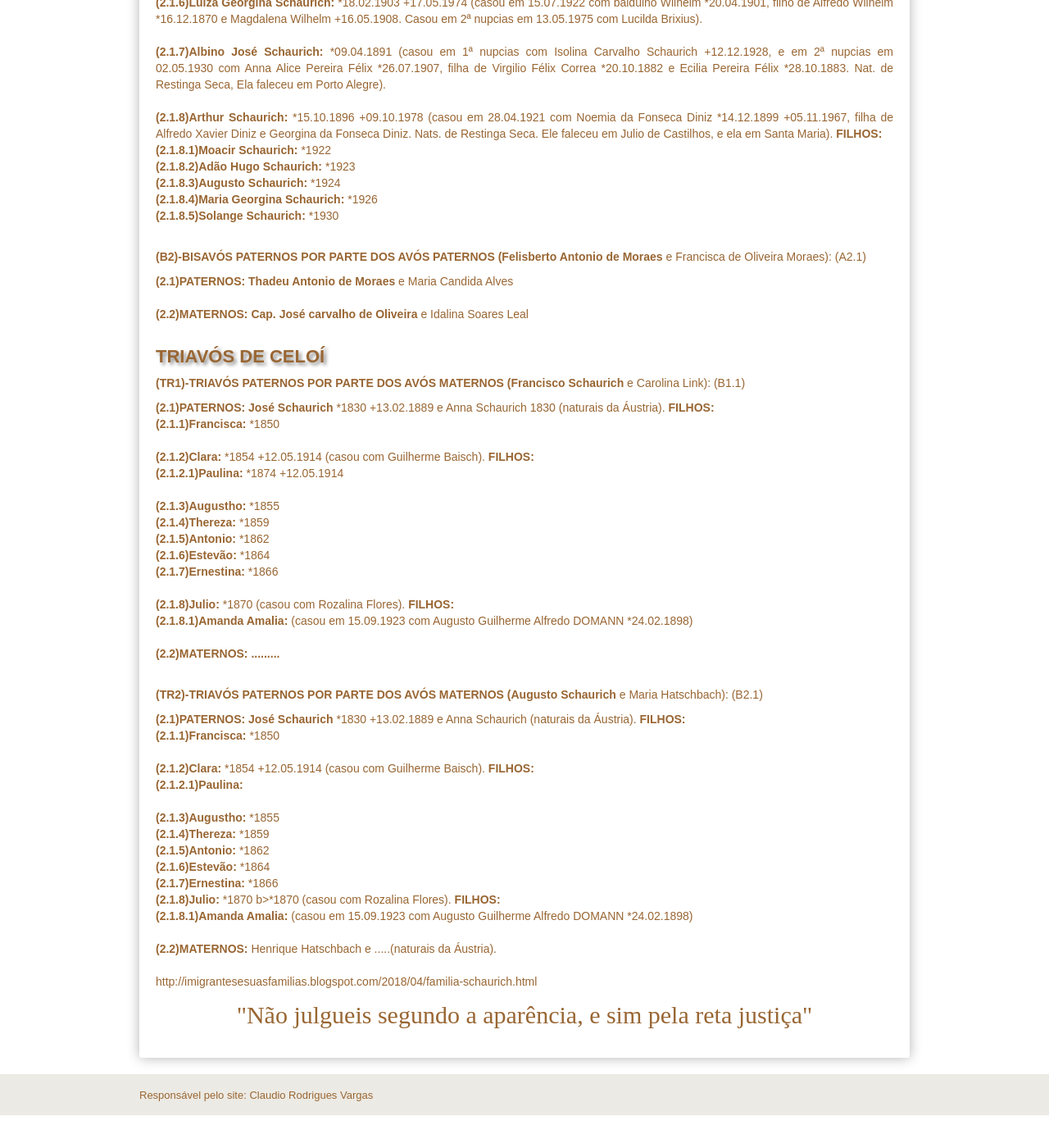
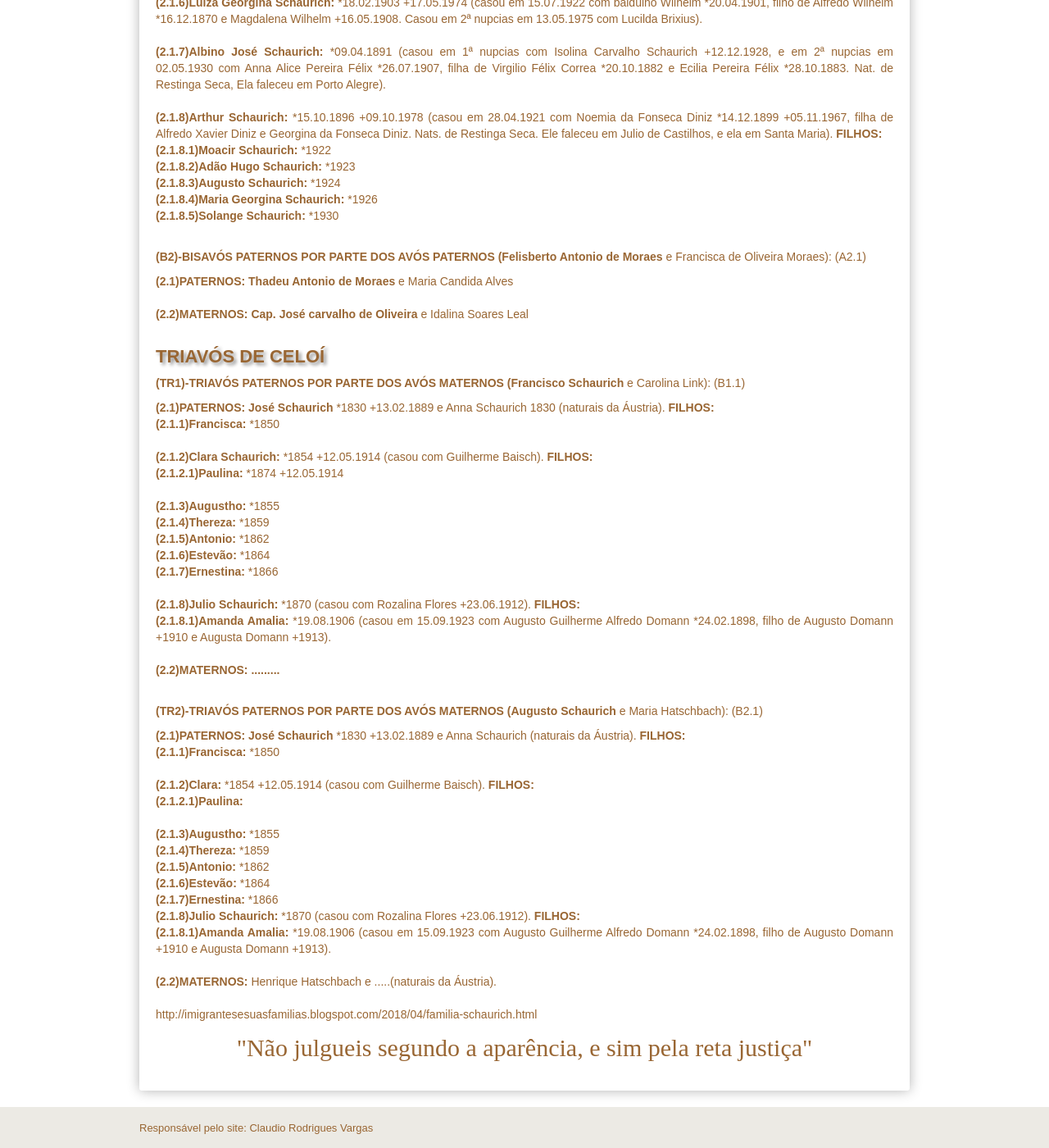
Before and after one commit to claudiovargas1955/claudiovargas1955.github.io, a Jekyll site: the page built from _pages/familia-schaurich.html, in a window 1280 px wide and 1400 px high, scrolled down 2394 px. Shown: the whole window at 82% size. Built offline with Jekyll 4.4.1, drawn with Linux system fonts in a browser that asks for light colours; some web fonts are replaced; before the commit the page ends 3754 px from its top, so only the background shows below that.

Commit message:
Update familia-schaurich.html

```diff
--- a/_pages/familia-schaurich.html
+++ b/_pages/familia-schaurich.html
@@ -291,7 +291,7 @@ Ortiz  avós maternos: José da Silva Moura e Francisca Vargas de Moura RC-83).
 <p><b>(2.1)PATERNOS: José Schaurich </b>*1830 +13.02.1889 e Anna Schaurich 1830 (naturais da Áustria). <b>FILHOS: </b><br>
     <b>(2.1.1)Francisca: </b>*1850 <br><br>
 
-    <b>(2.1.2)Clara: </b>*1854 +12.05.1914 (casou com Guilherme Baisch). <b>FILHOS: </b><br>
+    <b>(2.1.2)Clara Schaurich: </b>*1854 +12.05.1914 (casou com Guilherme Baisch). <b>FILHOS: </b><br>
     <b>(2.1.2.1)Paulina: </b>*1874 +12.05.1914 <br><br>
 
     <b>(2.1.3)Augustho: </b>*1855 <br>
@@ -300,8 +300,9 @@ Ortiz  avós maternos: José da Silva Moura e Francisca Vargas de Moura RC-83).
     <b>(2.1.6)Estevão: </b>*1864 <br>
     <b>(2.1.7)Ernestina: </b>*1866 <br><br>
 
-    <b>(2.1.8)Julio:  </b>*1870 (casou com Rozalina Flores). <b>FILHOS: </b><br>
-    <b>(2.1.8.1)Amanda Amalia: </b>(casou em 15.09.1923 com Augusto Guilherme Alfredo DOMANN *24.02.1898)<br><br>
+    <b>(2.1.8)Julio Schaurich:  </b>*1870 (casou com Rozalina Flores +23.06.1912). <b>FILHOS: </b><br>
+    <b>(2.1.8.1)Amanda Amalia: </b>*19.08.1906 (casou em 15.09.1923 com Augusto Guilherme Alfredo Domann *24.02.1898, filho de Augusto
+    Domann +1910 e Augusta Domann +1913).<br><br>
 
 <b>(2.2)MATERNOS: .........</b><br><br>
 
@@ -318,8 +319,10 @@ Ortiz  avós maternos: José da Silva Moura e Francisca Vargas de Moura RC-83).
     <b>(2.1.6)Estevão: </b>*1864 <br>
     <b>(2.1.7)Ernestina: </b>*1866 <br>
 
-    <b>(2.1.8)Julio: </b>*1870 b>*1870 (casou com Rozalina Flores). <b>FILHOS: </b><br>
-      <b>(2.1.8.1)Amanda Amalia: </b>(casou em 15.09.1923 com Augusto Guilherme Alfredo DOMANN *24.02.1898)<br><br>
+    <b>(2.1.8)Julio Schaurich:  </b>*1870 (casou com Rozalina Flores +23.06.1912). <b>FILHOS: </b><br>
+        <b>(2.1.8.1)Amanda Amalia: </b>*19.08.1906 (casou em 15.09.1923 com Augusto Guilherme Alfredo Domann *24.02.1898, filho de Augusto
+        Domann +1910 e Augusta Domann +1913).<br><br>
+
 
   <b>(2.2)MATERNOS: </b>Henrique Hatschbach e .....(naturais da Áustria).<br><br>
 
```
